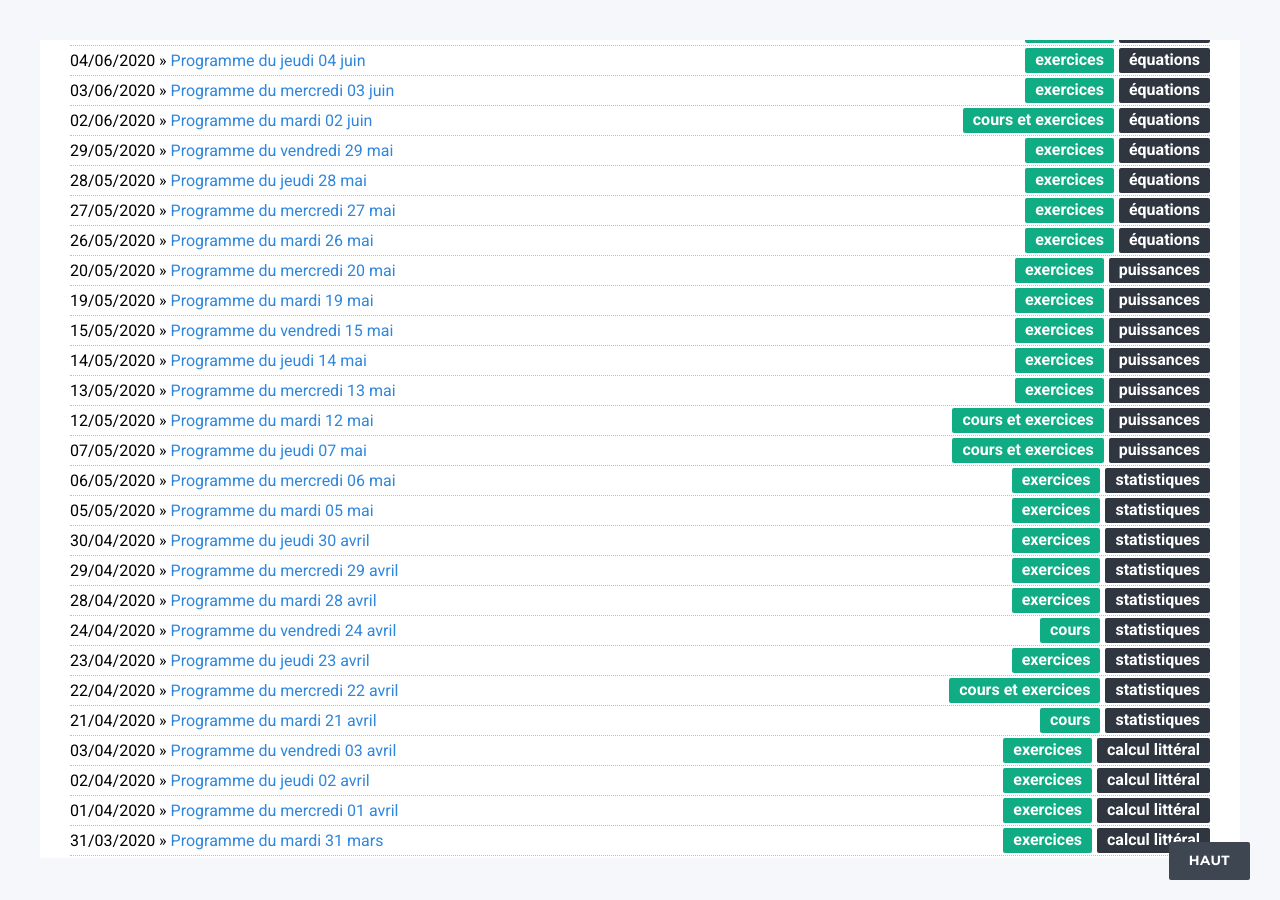
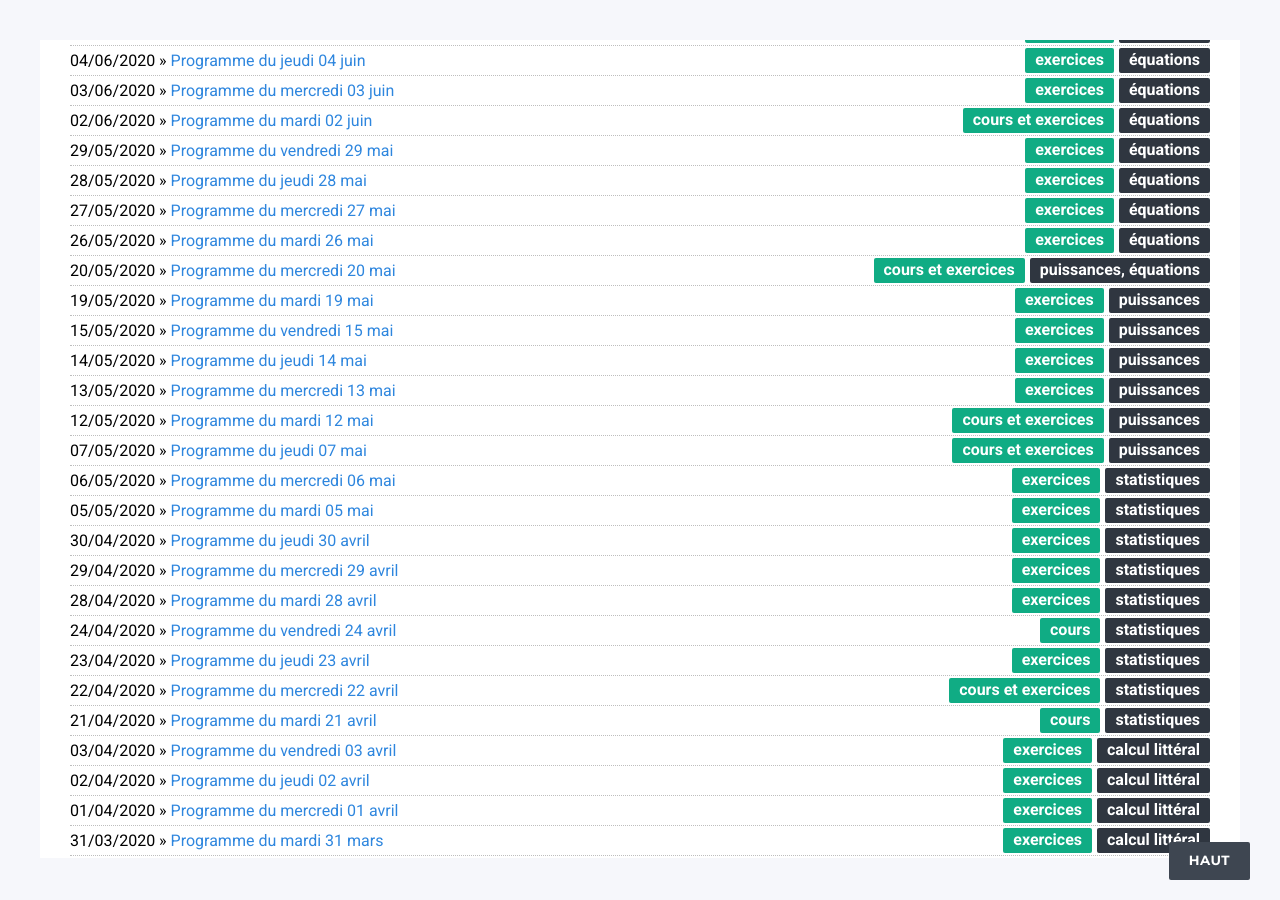
Before and after one commit to DangSinslay/DangSinslay.github.io, a Jekyll site: the page built from blog4/index.html, in a window 1280 px wide and 900 px high, scrolled down 508 px. Built offline with Jekyll 4.4.1, drawn with Linux system fonts in a browser that asks for light colours.

Commit message:
Update 2020-05-20-programme4.md

```diff
--- a/_posts/4eme/2020-05-20-programme4.md
+++ b/_posts/4eme/2020-05-20-programme4.md
@@ -3,8 +3,8 @@ layout: post
 title: "Programme du mercredi 20 mai"
 date: 2020-05-20
 category: 4eme
-chapter : puissances
-format : exercices
+chapter : puissances, équations
+format : cours et exercices
 blog: blog4
 ---
 
```
